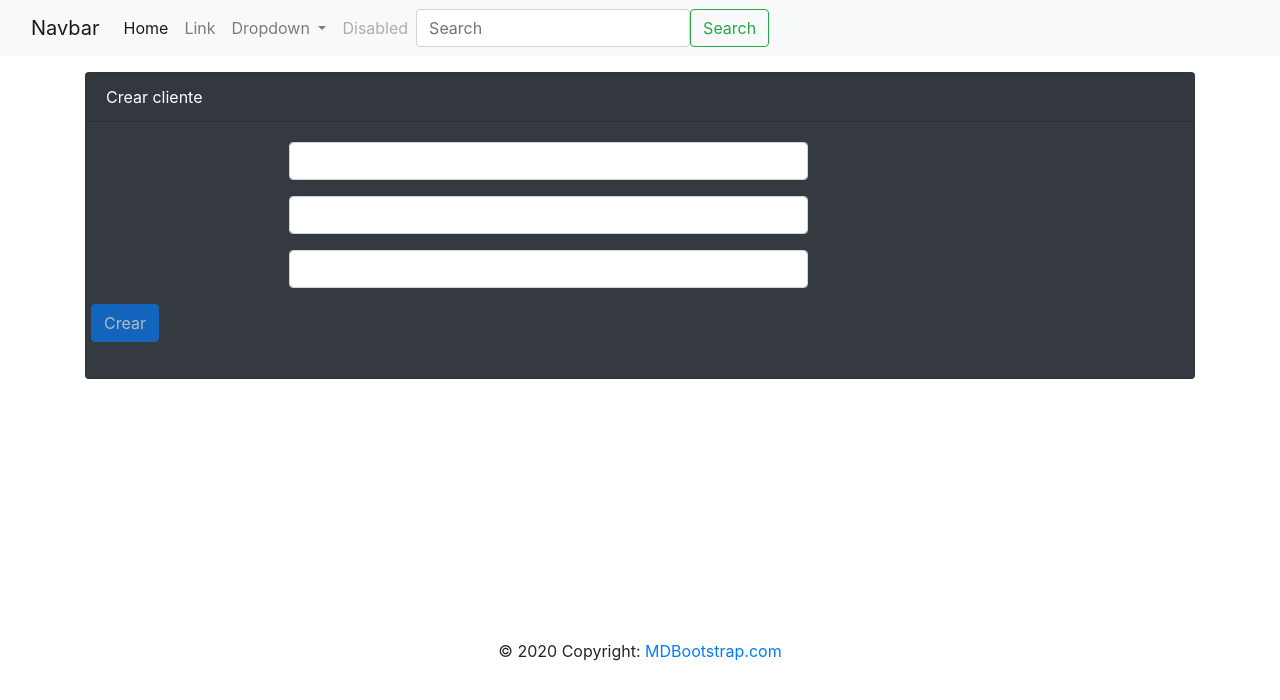
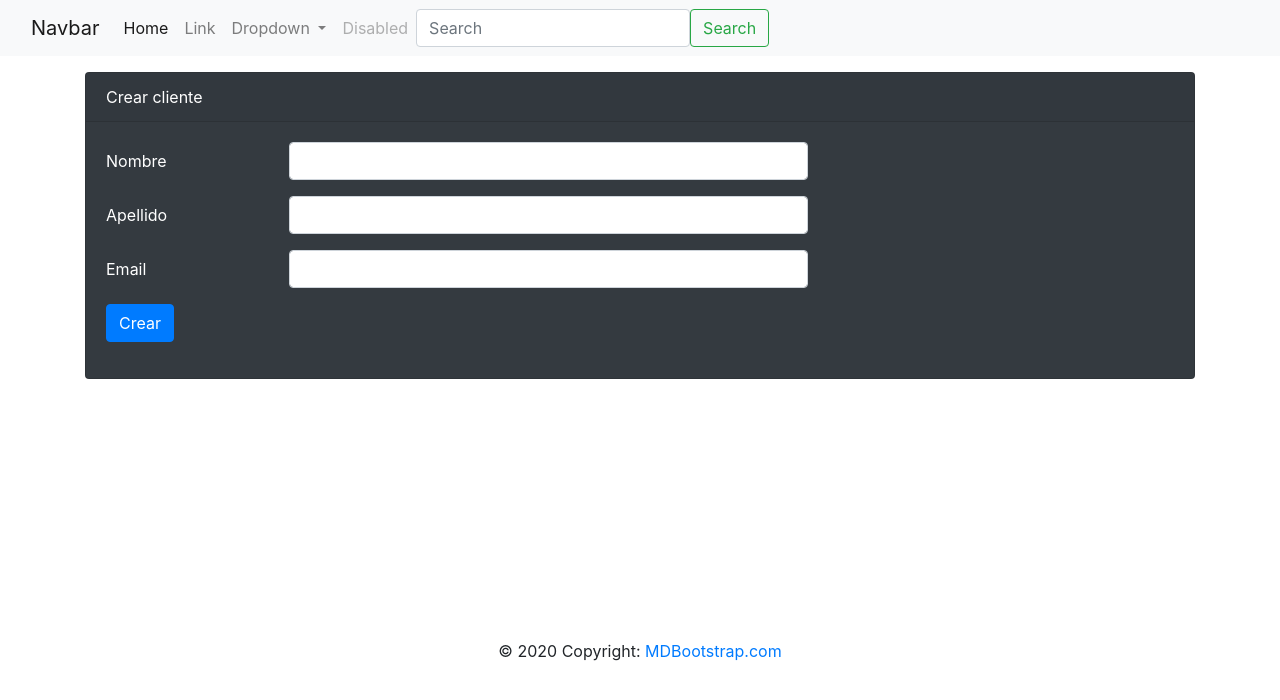
Before and after one commit to Robert91911/AngularSpring, an Angular app: page /clientes/form in a window 1280 px wide. Shown: the top 700 px of the page. Built offline with nearby package versions, Linux system fonts and the light colour scheme.

Commit message:
Llevar los mensajes de validación del back al front
5. Manejando los error de validación en Angular.mp4
6. Agregando los mensajes de errores en la plantilla form.mp4
7. Customizar mensajes de validación en español.mp4

```diff
--- a/src/app/clientes/cliente.service.ts
+++ b/src/app/clientes/cliente.service.ts
@@ -34,6 +34,11 @@ export class ClienteService {
   create(cliente: Cliente): Observable<Cliente> {
     return this.http.post<Cliente>(this.urlEndPoint, cliente, { headers: this.httpHeaders }).pipe(
       catchError(e => {
+
+        if(e.status == 400) {
+          return throwError(e);
+        }
+
         Swal.fire(e.error.mensaje, e.error.error, 'error')
         return throwError(e);
       })
@@ -53,6 +58,11 @@ export class ClienteService {
   update(cliente: Cliente): Observable<Cliente> {
     return this.http.put<Cliente>(`${this.urlEndPoint}/${cliente.id}`, cliente, { headers: this.httpHeaders }).pipe(
       catchError(e => {
+
+        if(e.status == 400) {
+          return throwError(e);
+        }
+
         Swal.fire(e.error.mensaje, e.error.error, 'error')
         return throwError(e);
       })
--- a/src/app/clientes/form/form.component.html
+++ b/src/app/clientes/form/form.component.html
@@ -1,16 +1,21 @@
+<ul class="alert alert-danger" *ngIf="errores?.length > 0">
+  <li *ngFor="let err of errores">
+    {{ err }}
+  </li>
+</ul>
+
 <div class="card bg-dark text-white">
   <div class="card-header">{{ titulo }}</div>
-
   <div class="card-body">
 
     <form #clienteForm="ngForm">
       <div class="form-group row">
-        <label for="nombre" class="col-form-label col-sm-2"></label>
+        <label for="nombre" class="col-form-label col-sm-2">Nombre</label>
         <div class="col-sm-6">
-          <input type="text" class="form-control" [(ngModel)]="cliente.nombre" name="nombre" required minlength="4" #nombre="ngModel">
+          <input type="text" class="form-control" [(ngModel)]="cliente.nombre" name="nombre" #nombre="ngModel"> <!-- required minlength="4" -->
           <div class="alert alert-danger" *ngIf="nombre.invalid && (nombre.dirty || nombre.touched)">
             <div *ngIf="nombre.errors.required">
-              Nombre es un campo requerido
+              Nombre es requerido
             </div>
             <div *ngIf="nombre.errors.minlength">
               Nombre debe tener al menos 4 caracteres
@@ -20,41 +25,42 @@
       </div>
 
       <div class="form-group row">
-        <label for="apellido" class="col-form-label col-sm-2"></label>
+        <label for="apellido" class="col-form-label col-sm-2">Apellido</label>
         <div class="col-sm-6">
-          <input type="text" class="form-control"  [(ngModel)]="cliente.apellido" name="apellido" required #apellido="ngModel">
+          <input type="text" class="form-control" [(ngModel)]="cliente.apellido" name="apellido" #apellido="ngModel"> <!-- required -->
           <div class="alert alert-danger" *ngIf="apellido.invalid && (apellido.dirty || apellido.touched)">
             <div *ngIf="apellido.errors.required">
-              Apellido es un campo requerido
+              Apellido es requerido
             </div>
           </div>
         </div>
       </div>
 
       <div class="form-group row">
-        <label for="email" class="col-form-label col-sm-2"></label>
+        <label for="email" class="col-form-label col-sm-2">Email</label>
         <div class="col-sm-6">
-          <input type="text" class="form-control"  [(ngModel)]="cliente.email" name="email" required email #email="ngModel">
+          <input type="email" class="form-control" [(ngModel)]="cliente.email" name="email" #email="ngModel"> <!-- required email -->
           <div class="alert alert-danger" *ngIf="email.invalid && (email.dirty || email.touched)">
             <div *ngIf="email.errors.required">
-              El email es un campo requerido
+              Email es requerido
             </div>
             <div *ngIf="email.errors.email">
-              Este campo tiene que contener un email
+              Email debe tener un formato válido
             </div>
           </div>
         </div>
       </div>
 
       <div class="form-group row">
-        <button class="btn btn-primary" role="button" (click)='create()' *ngIf="!cliente.id; else elseBlock" [disabled]="!clienteForm.form.valid" >Crear</button>
+        <div class="col-sm-6">
+          <button class="btn btn-primary" role="button" (click)='create()' *ngIf="!cliente.id else elseBlock" [disabled]="!clienteForm.form.valid">Crear</button>
 
-        <ng-template #elseBlock>
-          <button class="btn btn-primary" role="button" (click)='update()' [disabled]="!clienteForm.form.valid" >Editar</button>
-        </ng-template>
+          <ng-template #elseBlock>
+            <button class="btn btn-primary" role="button" (click)='update()' [disabled]="!clienteForm.form.valid">Editar</button>
+          </ng-template>
+        </div>
+      </div>
+    </form>
 
-      </div>
-
-    </form>
   </div>
 </div>
--- a/src/app/clientes/form/form.component.ts
+++ b/src/app/clientes/form/form.component.ts
@@ -13,6 +13,8 @@ export class FormComponent implements OnInit {
 
   cliente: Cliente = new Cliente()
   titulo: string = "Crear cliente"
+
+  private errores: string[];
 
   constructor(
     private clienteSrv: ClienteService,
@@ -33,12 +35,17 @@ export class FormComponent implements OnInit {
   }
 
   public create(): void {
-    this.clienteSrv.create(this.cliente).subscribe(
-      response => {
+    this.clienteSrv.create(this.cliente)
+    .subscribe(cliente => {
         this.router.navigate(['/clientes'])
         swal.fire('Cliente guardado', `Cliente ${this.cliente.nombre} creado con éxito!`, 'success')
+      },
+      err => {
+        this.errores = err.error.errors as string[];
+        console.error(err.status)
+        console.error(err.error.errors)
       }
-    )
+    );
   }
 
   public update(): void {
@@ -46,6 +53,11 @@ export class FormComponent implements OnInit {
     .subscribe(cliente => {
       this.router.navigate(['/clientes'])
       swal.fire('Cliente actualizado', `Cliente ${this.cliente.nombre} actualizado con éxito!`, 'success')
+    },
+    err => {
+      this.errores = err.error.errors as string[];
+      console.error(err.status)
+      console.error(err.error.errors)
     })
   }
 
```
Also changed, not shown: 1 other file (tests, documents, lock files or other folders).
